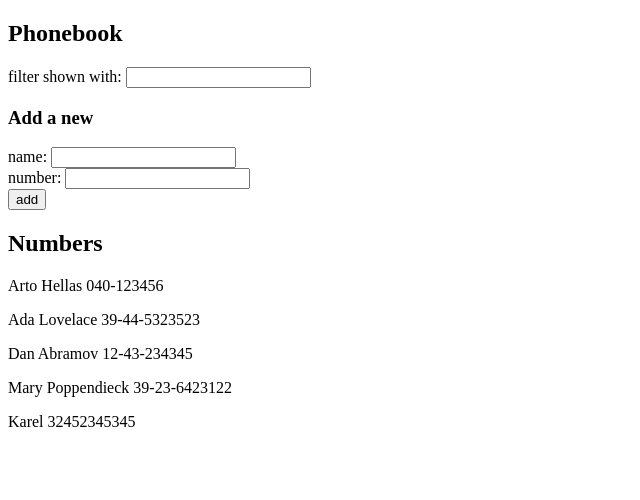
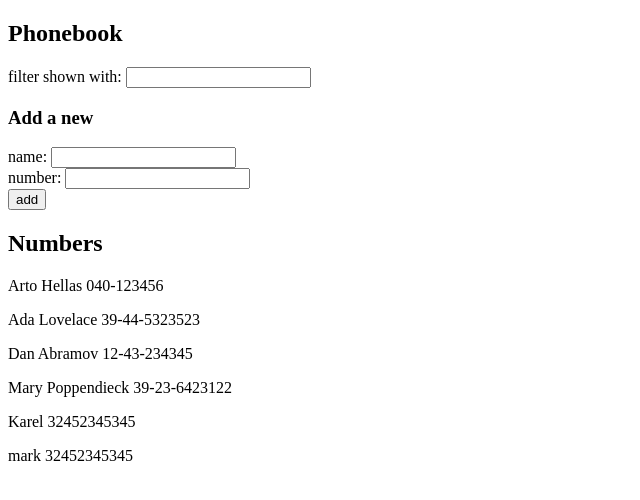
Before and after one commit to kwaref/fullstack-open-2023, a React (Vite) app in the folder part2/phonebook/: page / in a window 1280 px wide. Shown: the top 500 px of the page, without its empty margins (0-640 px from the left). Built offline with nearby package versions, Linux system fonts and the light colour scheme; data requests are answered from the project's data file.

Commit message:
feat: 2.13 done

```diff
--- a/part2/phonebook/db.json
+++ b/part2/phonebook/db.json
@@ -24,6 +24,11 @@
       "name": "Karel",
       "number": "32452345345",
       "id": 5
+    },
+    {
+      "name": "mark",
+      "number": "32452345345",
+      "id": 6
     }
   ]
 }
--- a/part2/phonebook/src/App.jsx
+++ b/part2/phonebook/src/App.jsx
@@ -2,16 +2,16 @@
 import { PersonList } from './persons'
 import { Filter } from './filter'
 import { PersonForm } from './personform'
-import axios from "axios"
+import personService from './services/persons'
 
 const App = () => {
   const [persons, setPersons] = useState([])
 
   useEffect(() => {
-    axios
-      .get('http://localhost:3001/persons')
-      .then(response => {
-        setPersons(response.data)
+    personService
+      .getAll()
+      .then(persons => {
+        setPersons(persons)
       })
   }, [])
 
@@ -28,9 +28,9 @@
     evt.preventDefault()
     if (notIn(newName)) {
       const person = { name: newName, number: newNumber }
-      axios.post('http://localhost:3001/persons', person)
-      .then(response => {
-        setPersons([...persons, response.data])
+      personService.create(person)
+      .then(person => {
+        setPersons([...persons, person])
       })
       setNewName('')
       setNewNumber('')
--- /dev/null
+++ b/part2/phonebook/src/services/persons.js
@@ -0,0 +1,23 @@
+import axios from 'axios'
+const baseUrl = 'http://localhost:3001/persons'
+
+const getAll = () => {
+  const request = axios.get(baseUrl)
+  return request.then(response => response.data)
+}
+
+const create = newObject => {
+  const request = axios.post(baseUrl, newObject)
+  return request.then(response => response.data)
+}
+
+const update = (id, newObject) => {
+  const request = axios.put(`${baseUrl}/${id}`, newObject)
+  return request.then(response => response.data)
+}
+
+export default {
+  getAll,
+  create,
+  update
+}
```
